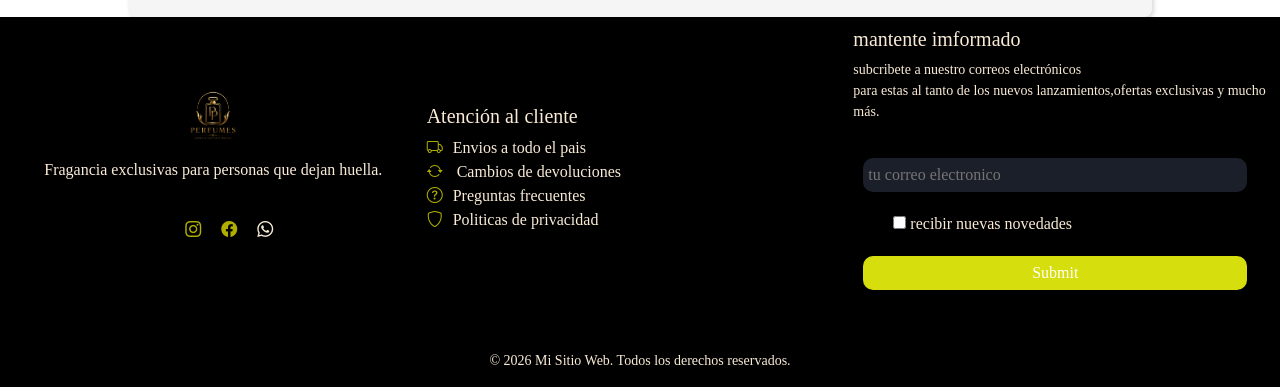
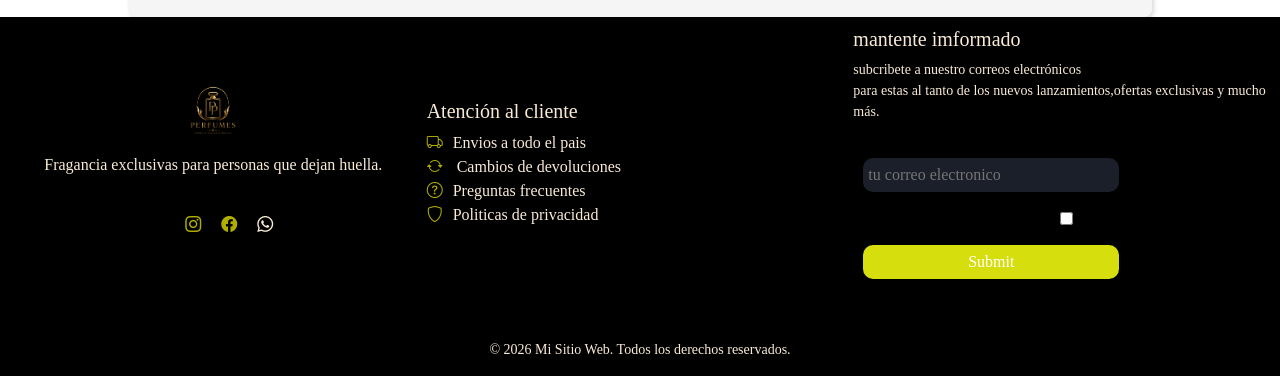
Before and after one commit to alexispineiro126-star/mi-primer-repositorio, a website: page pages/servicios.html in a window 1280 px wide. Shown: the part 1185-1572 px from the top of the page. Drawn offline with nearby package versions, Linux system fonts and the light colour scheme.

Commit message:
actualice repositorio

```diff
--- a/pages/sass/_Carrusel.scss
+++ b/pages/sass/_Carrusel.scss
@@ -18,7 +18,7 @@
 @media screen and (max-width:600px) {
     .perfume{
         padding: 3px 6px;
-        font-size: 14px;
+        font-size: 10px;
         position: absolute;
         bottom: 10%;
         left: 7%;
--- a/pages/sass/_footer.scss
+++ b/pages/sass/_footer.scss
@@ -35,7 +35,9 @@
     color: antiquewhite;
     .caja-footer{
         min-width: 400px;
+        display: flex;
         flex: 1;
+        flex-direction: column;
         margin-top: 10px;
         .logo{
             display: block;
@@ -51,7 +53,7 @@
         cursor: pointer;
         color: #fff;
         border: none;
-        width: 90%;
+        width: 60%;
         padding: 5px;
         margin: 20px 10px;
         border-radius: 10px;
@@ -73,15 +75,14 @@
 
 .marcador{
     cursor:pointer;
-    margin-left: 40px;
+
     font-size: small;
 }
 
 .iconos{
-    display: flex;
+    @include mixin.flex-center;
     list-style: none;
     margin: 0;
-    justify-content: center;
     .itemn{
         padding: 10px;
         .a{
@@ -94,7 +95,7 @@
     background-color:#1a1f29;
     color: #fff;
     border: none;
-    width: 90%;
+    width: 60%;
     padding: 5px;
     margin: 20px 10px;
     border-radius: 10px;
--- a/pages/servicios.html
+++ b/pages/servicios.html
@@ -137,7 +137,7 @@
             <h5 class="subcripcion">mantente imformado</h5>
             <p class="p">subcribete a nuestro correos electrónicos<br>para estas al tanto de los nuevos lanzamientos,ofertas exclusivas y mucho más.</p>
             <input class="correo" type="email" placeholder="tu correo electronico">
-            <input class="marcador" type="checkbox"> recibir nuevas novedades
+            <input class="marcador" type="checkbox">
             <input class="enviar" type="submit">
         </form>
         <div class="caja-footer">
```
Also changed, not shown: pages/sass/estilos.css, 1 other file.
